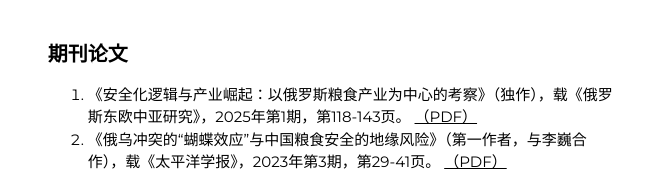
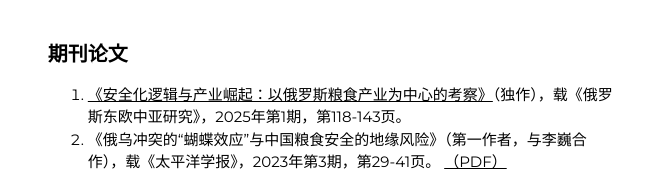
Before and after one commit to nguzl/nguzl.github.io, a plain HTML site: page index.html in a window 1280 px wide. Shown: the part 1147-1322 px from the top of the page, without its empty margins (465-1134 px from the left). Drawn offline with nearby package versions, Linux system fonts and the light colour scheme.

Commit message:
Update citation format for journal article

```diff
--- a/index.html
+++ b/index.html
@@ -88,8 +88,7 @@
                 <h4>期刊论文</h4>
                 <p class="" style="line-height:500%">
                 <ol>
-                  <li>《安全化逻辑与产业崛起：以俄罗斯粮食产业为中心的考察》（独作），载《俄罗斯东欧中亚研究》，2025年第1期，第118-143页。
-                  <a href="https://nguzl.github.io/files/2025_zhaolan.pdf">（PDF）</a></li>
+                  <li><a href="https://nguzl.github.io/files/2025_zhaolan.pdf" target="_blank">《安全化逻辑与产业崛起：以俄罗斯粮食产业为中心的考察》</a>（独作），载《俄罗斯东欧中亚研究》，2025年第1期，第118-143页。</li>
                   <li>《俄乌冲突的“蝴蝶效应”与中国粮食安全的地缘风险》（第一作者，与李巍合作），载《太平洋学报》，2023年第3期，第29-41页。
                   <a href="https://nguzl.github.io/files/俄乌冲突的“蝴蝶效应”与中国粮食安全的地缘风险_赵岚.pdf">（PDF）</a></li>
                   <li>《国际秩序重组与国际制度竞争的回归——2021年中国经济外交形势分析》（第二作者，与罗仪馥合作），载《战略决策研究》，2022年第2期，第3-23页。
```
